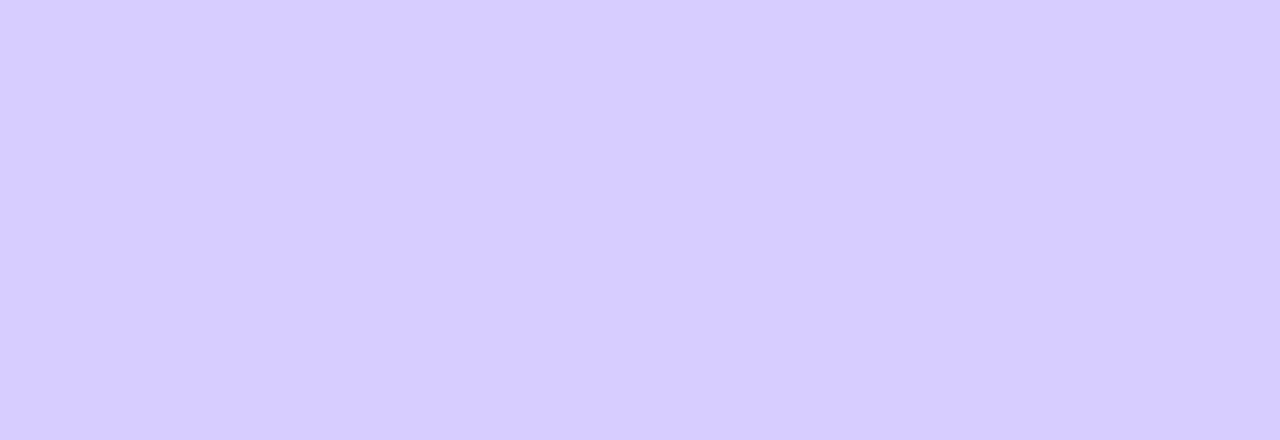
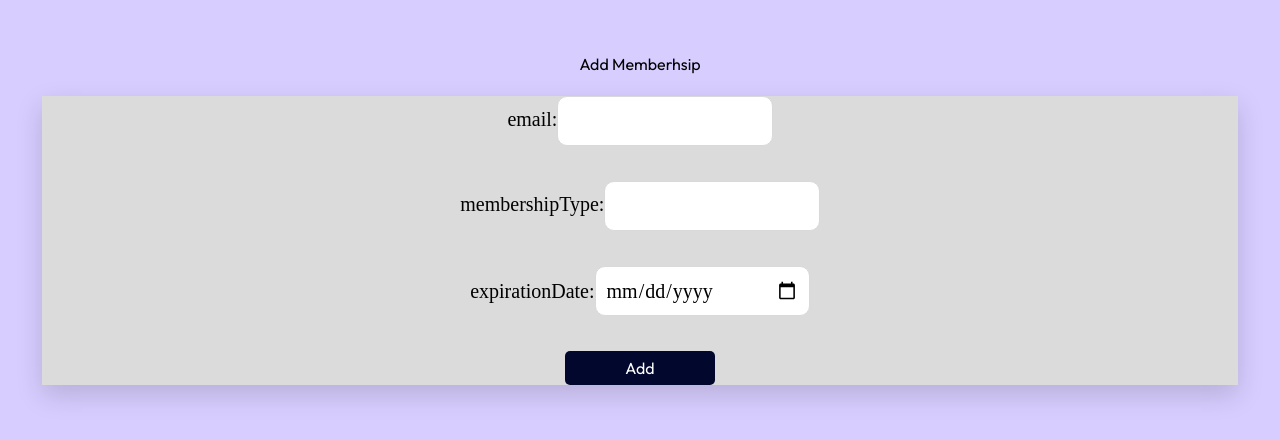
Before and after one commit to Leashaniya/ComfyFitness, a React (Vite) app in the folder frontend/: page /membership/add in a window 1280 px wide. Before the commit this address had no page. Shown: the top 440 px of the page. Built offline with nearby package versions, Linux system fonts and the light colour scheme.

Commit message:
add membership

```diff
--- a/frontend/src/App.jsx
+++ b/frontend/src/App.jsx
@@ -30,6 +30,7 @@ import EditPayment from './components/EditPayment'
 import PaymentList from './components/Payment.List'
 import PaymentAdd from './components/PaymentAdd'
 import MembershipList from './components/MembershipList'
+import MembershipAdd from './components/MembershipAdd'
 
 
 function App() {
@@ -68,6 +69,7 @@ function App() {
           <Route path="/payment/" element={<PaymentList/>} />
           {/* membership */}
           <Route path="/membership/" element={<MembershipList/>} />
+          <Route path="/membership/add" element={< MembershipAdd/>} />
 
 
 
--- a/frontend/src/components/MembershipAdd.jsx
+++ b/frontend/src/components/MembershipAdd.jsx
@@ -1,11 +1,92 @@
-import React from 'react'
+import React,{useState} from 'react'
+import axios from 'axios'
+import { toast } from 'react-toastify'
+import { useNavigate } from 'react-router-dom'
+import "./SubscriptionAdd.css"
 
-const MembershipAdd = () => {
-  return (
-    <div>
+const initialState = {
+    email: "", // Edit this field as needed
+    membershipType: "", // Edit this field as needed
+    expirationDate: "", // Edit this field as needed
+};
 
-    </div>
-  )
-}
+function MembershipAdd  ()  {
+    const [formData, setFormData] = useState(initialState);
+    const navigate = useNavigate();
+
+    const handleChange = (e) => {
+      const { name, value } = e.target;
+      setFormData({
+        ...formData,
+        [name]: value,
+      });
+    };
+
+    const handleSubmit = async (e) => {
+      e.preventDefault();
+      try {
+        const response = await axios.post(
+          "http://localhost:7505/membership/add",
+          formData
+        );
+        console.log(response.data);
+        toast.success("membership added successfully!"); // Display success toast message
+        alert("membership added successfully!");
+        setFormData(initialState); // Reset form fields using initialState
+        navigate("/membership/");
+      } catch (error) {
+        console.error("Error:", error.response.data.error);
+        toast.error("Failed to add membership"); // Display error toast message
+      }
+    };
+
+    return (
+      <div className="main-form">
+        <h2>Add Memberhsip</h2>
+        <form onSubmit={handleSubmit} className="form">
+          <div className="form1">
+        <div className="devb">
+        <label>
+        email:
+            <input
+              type="text"
+              name="email"
+              value={formData.email}
+              onChange={handleChange}
+              required
+            />
+          </label>
+          </div>
+          <div className="devb">
+          <label>
+          membershipType:
+            <input
+              type="text"
+              name="membershipType"
+              value={formData.membershipType}
+              onChange={handleChange}
+              required
+            />
+          </label>
+          </div>
+          <div className="devb">
+          <label>
+          expirationDate:
+          <input
+              type="date"
+              name="duration"
+              value={formData.expirationDate}
+              onChange={handleChange}
+              required
+            />
+          </label></div>
+
+          <div><button type="submit">Add</button></div>
+          </div>
+        </form>
+
+      </div>
+    );
+  }
 
 export default MembershipAdd
```
